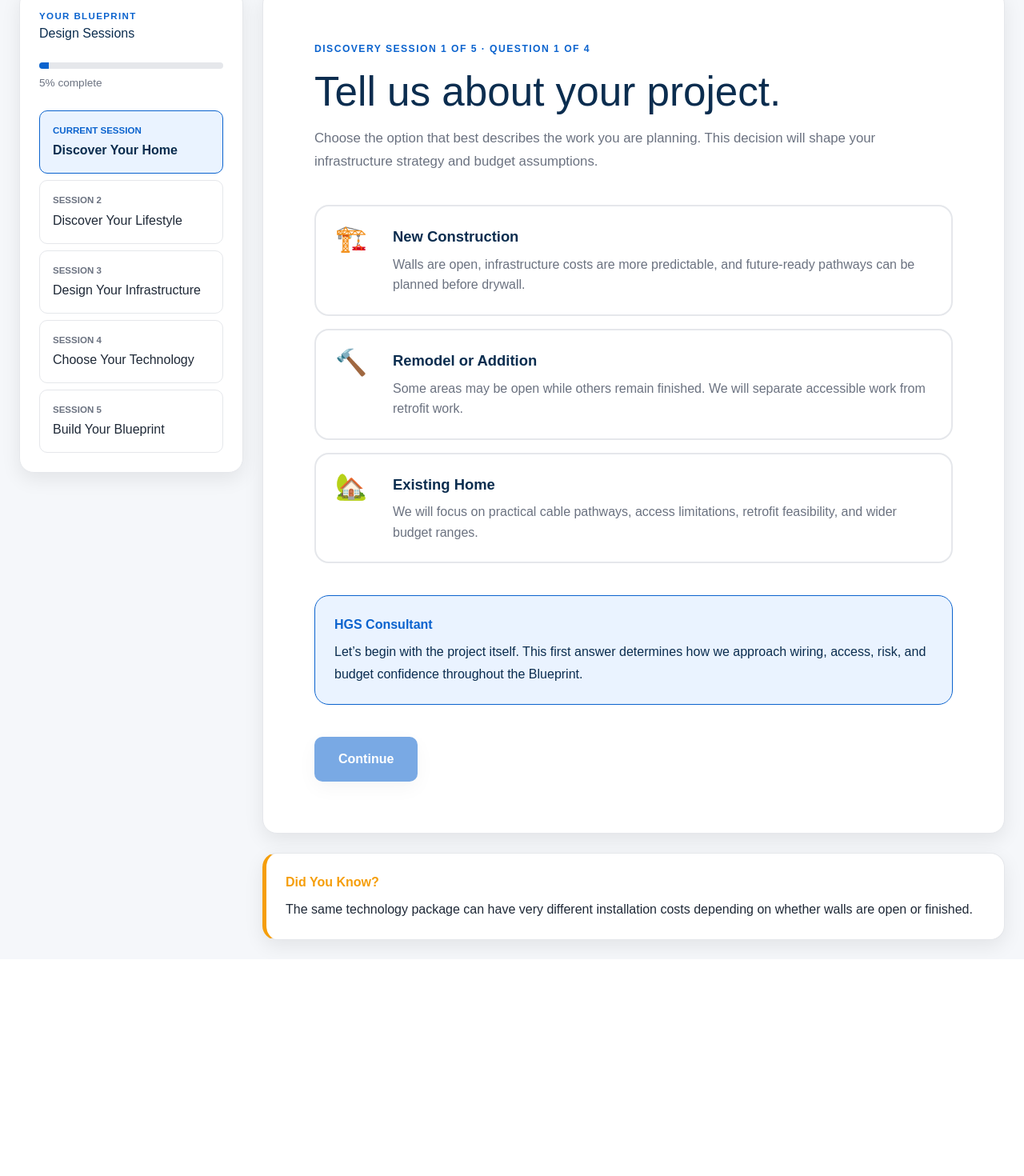
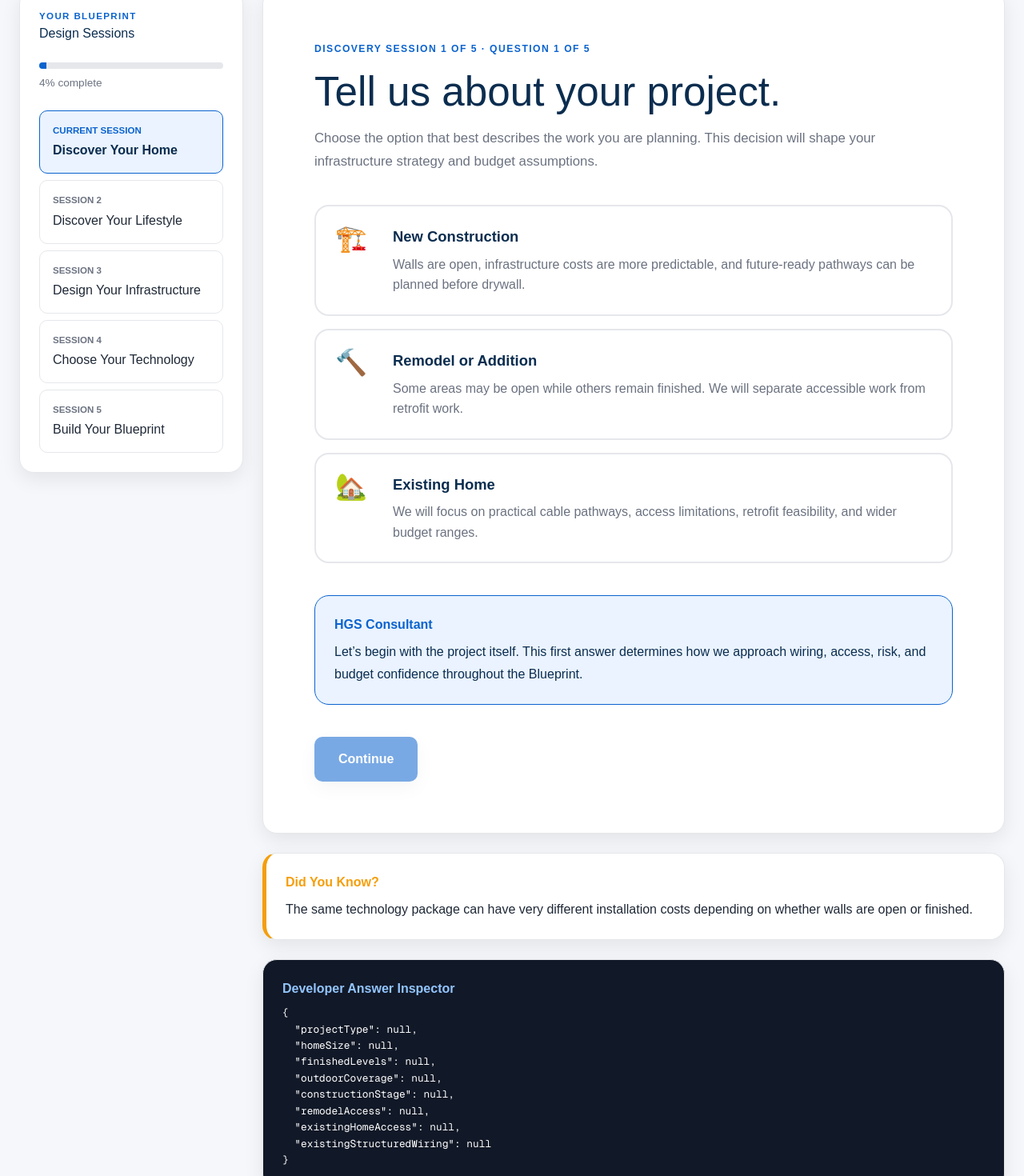
Before and after one commit to HGSolutionsWI/Smart-Home-Blueprint, a Next.js app: page /blueprint in a window 1280 px wide. Shown: the part 115-1585 px from the top of the page at 80% size. Before the commit the page ends 1314 px from the top, so only its background shows below. Built offline with nearby package versions, Linux system fonts and the light colour scheme.

Commit message:
Add yes-no questions and strengthen blueprint guidance types

```diff
--- a/components/consultation/BlueprintWorkspace.tsx
+++ b/components/consultation/BlueprintWorkspace.tsx
@@ -1,20 +1,11 @@
 "use client";
-
-import { useMemo, useState } from "react";
 
 import { QuestionRenderer } from "@/components/consultation/QuestionRenderer";
 import { Card } from "@/components/ui/Card/card";
 import { PrimaryButton } from "@/components/ui/Button/PrimaryButton";
-import {
-  discoveryQuestions,
-  projectTypeGuidance,
-} from "@/data/consultation/discovery";
+import { projectTypeGuidance } from "@/data/consultation/discovery";
+import { useBlueprint } from "@/hooks/useBlueprint";
 import { theme } from "@/lib/constants/theme";
-import type {
-  BlueprintAnswer,
-  BlueprintAnswers,
-  BlueprintQuestion,
-} from "@/types/blueprint";
 
 const consultationSteps = [
   "Discover Your Home",
@@ -24,112 +15,28 @@ const consultationSteps = [
   "Build Your Blueprint",
 ];
 
-function questionMatchesCondition(
-  question: BlueprintQuestion,
-  answers: BlueprintAnswers,
-) {
-  if (!question.condition) {
-    return true;
-  }
+export function BlueprintWorkspace() {
+  const {
+    answers,
+    currentAnswer,
+    currentQuestion,
+    visibleQuestions,
+    safeQuestionIndex,
+    progress,
+    canContinue,
+    answerQuestion,
+    nextQuestion,
+    previousQuestion,
+  } = useBlueprint();
 
-  const conditionAnswer = answers[question.condition.questionId];
-
-  if (
-    question.condition.equals !== undefined &&
-    conditionAnswer !== question.condition.equals
-  ) {
-    return false;
-  }
-
-  if (question.condition.includes !== undefined) {
-    if (!Array.isArray(conditionAnswer)) {
-      return false;
-    }
-
-    if (!conditionAnswer.includes(question.condition.includes)) {
-      return false;
-    }
-  }
-
-  return true;
-}
-
-export function BlueprintWorkspace() {
-  const [questionIndex, setQuestionIndex] = useState(0);
-
-  const [answers, setAnswers] = useState<BlueprintAnswers>({
-    projectType: null,
-    homeSize: null,
-    finishedLevels: null,
-    outdoorCoverage: null,
-    constructionStage: null,
-    remodelAccess: null,
-    existingHomeAccess: null,
-  });
-
-  const visibleQuestions = useMemo(
-    () =>
-      discoveryQuestions.filter((question) =>
-        questionMatchesCondition(question, answers),
-      ),
-    [answers],
-  );
-
-  const safeQuestionIndex = Math.min(
-    questionIndex,
-    Math.max(visibleQuestions.length - 1, 0),
-  );
-
-  const currentQuestion = visibleQuestions[safeQuestionIndex];
-  const currentAnswer = answers[currentQuestion.id] ?? null;
-
-  const progress = Math.round(
-    ((safeQuestionIndex + 1) / visibleQuestions.length) * 20,
-  );
-
-  const activeGuidance = useMemo(() => {
-    if (
-      currentQuestion.id === "projectType" &&
-      typeof currentAnswer === "string" &&
-      currentAnswer in projectTypeGuidance
-    ) {
-      return projectTypeGuidance[
+  const activeGuidance =
+  currentQuestion.id === "projectType" &&
+  typeof currentAnswer === "string" &&
+  currentAnswer in projectTypeGuidance
+    ? projectTypeGuidance[
         currentAnswer as keyof typeof projectTypeGuidance
-      ];
-    }
-
-    return currentQuestion.defaultGuidance;
-  }, [currentAnswer, currentQuestion]);
-
-  const hasAnswer = Array.isArray(currentAnswer)
-    ? currentAnswer.length > 0
-    : currentAnswer !== null &&
-      currentAnswer !== undefined &&
-      currentAnswer !== "";
-
-  const canContinue =
-    currentQuestion.required === false || hasAnswer;
-
-  function handleAnswer(answer: BlueprintAnswer) {
-    setAnswers((previousAnswers) => ({
-      ...previousAnswers,
-      [currentQuestion.id]: answer,
-    }));
-  }
-
-  function handleContinue() {
-    if (!canContinue) return;
-
-    if (safeQuestionIndex < visibleQuestions.length - 1) {
-      setQuestionIndex((current) => current + 1);
-    }
-  }
-
-  function handlePrevious() {
-    if (safeQuestionIndex > 0) {
-      setQuestionIndex((current) => current - 1);
-    }
-  }
+      ]
+    : currentQuestion.defaultGuidance;
 
   return (
     <main
@@ -317,7 +224,7 @@ export function BlueprintWorkspace() {
             <QuestionRenderer
               question={currentQuestion}
               answer={currentAnswer}
-              onAnswer={handleAnswer}
+              onAnswer={answerQuestion}
             />
 
             <div
@@ -361,7 +268,7 @@ export function BlueprintWorkspace() {
               {safeQuestionIndex > 0 && (
                 <button
                   type="button"
-                  onClick={handlePrevious}
+                  onClick={previousQuestion}
                   style={{
                     background: theme.colors.surface,
                     color: theme.colors.primaryDark,
@@ -379,7 +286,7 @@ export function BlueprintWorkspace() {
 
               <PrimaryButton
                 disabled={!canContinue}
-                onClick={handleContinue}
+                onClick={nextQuestion}
                 style={{
                   opacity: canContinue ? 1 : 0.55,
                   cursor: canContinue ? "pointer" : "not-allowed",
@@ -417,6 +324,37 @@ export function BlueprintWorkspace() {
               {activeGuidance.didYouKnow}
             </p>
           </Card>
+
+          <Card
+            style={{
+              marginTop: theme.spacing.lg,
+              background: "#111827",
+              color: "#FFFFFF",
+            }}
+          >
+            <p
+              style={{
+                marginTop: 0,
+                marginBottom: theme.spacing.sm,
+                fontWeight: 800,
+                color: "#93C5FD",
+              }}
+            >
+              Developer Answer Inspector
+            </p>
+
+            <pre
+              style={{
+                margin: 0,
+                overflowX: "auto",
+                whiteSpace: "pre-wrap",
+                fontSize: "0.8rem",
+                lineHeight: 1.6,
+              }}
+            >
+              {JSON.stringify(answers, null, 2)}
+            </pre>
+          </Card>
         </section>
       </div>
     </main>
--- a/components/consultation/QuestionRenderer.tsx
+++ b/components/consultation/QuestionRenderer.tsx
@@ -81,6 +81,35 @@ export function QuestionRenderer({
     );
   }
 
+  if (question.type === "yes-no") {
+    return (
+      <div
+        style={{
+          display: "grid",
+          gridTemplateColumns: "repeat(2, minmax(0, 1fr))",
+          gap: theme.spacing.md,
+          marginBottom: theme.spacing.xl,
+        }}
+      >
+        <OptionCard
+          icon="✓"
+          title="Yes"
+          description="Yes, this applies to my project."
+          selected={answer === true}
+          onSelect={() => onAnswer(true)}
+        />
+
+        <OptionCard
+          icon="✕"
+          title="No"
+          description="No, this does not apply to my project."
+          selected={answer === false}
+          onSelect={() => onAnswer(false)}
+        />
+      </div>
+    );
+  }
+
   return (
     <div
       style={{
--- a/data/consultation/discovery.ts
+++ b/data/consultation/discovery.ts
@@ -1,4 +1,7 @@
-import type { BlueprintQuestion } from "@/types/blueprint";
+import type {
+  BlueprintQuestion,
+  ConsultantGuidance,
+} from "@/types/blueprint";
 
 export const discoveryQuestions: readonly BlueprintQuestion[] = [
   {
@@ -390,16 +393,35 @@ export const discoveryQuestions: readonly BlueprintQuestion[] = [
           "Most pathways are finished and concealed.",
       },
     ],
-    defaultGuidance: {
+        defaultGuidance: {
       consultant:
         "Existing homes can still support excellent wired infrastructure, but access conditions strongly affect labor, feasibility, and budget confidence.",
       didYouKnow:
         "A short installer pathway walkthrough can dramatically improve the accuracy of a retrofit budget.",
     },
   },
+
+  {
+    id: "existingStructuredWiring",
+    sessionId: "discovery",
+    type: "yes-no",
+    title: "Does your home already have structured wiring?",
+    description:
+      "This may include Ethernet, Cat5e, Cat6, coax, speaker wire, security wire, or other low-voltage cabling installed throughout the home.",
+    required: true,
+    defaultGuidance: {
+      consultant:
+        "Existing structured wiring can be extremely valuable. Even older cabling may provide usable pathways or infrastructure that can reduce installation work.",
+      didYouKnow:
+        "Existing Ethernet cabling does not necessarily need to be replaced just because it is older. Its condition, category, termination, and intended use should be evaluated before deciding whether replacement is necessary.",
+    },
+  },
 ];
 
-export const projectTypeGuidance = {
+export const projectTypeGuidance: Record<
+  "new-construction" | "remodel-addition" | "existing-home",
+  ConsultantGuidance
+> = {
   "new-construction": {
     consultant:
       "Excellent timing. Since the walls are open, we can prioritize wiring, conduit, equipment locations, and future expansion before those decisions become expensive to change.",
@@ -418,6 +440,6 @@ export const projectTypeGuidance = {
     consultant:
       "No problem. We will focus on practical routes through attics, basements, crawl spaces, closets, existing conduit, and selective drywall access where needed.",
     didYouKnow:
-      "A finished home can still support excellent wired technology, but installer pathway review becomes much more important.",
+      "A finished home can still support excellent wired infrastructure, but installer pathway review becomes much more important.",
   },
-} as const;
+};
--- a/hooks/useBlueprint.ts
+++ b/hooks/useBlueprint.ts
@@ -50,6 +50,7 @@ export function useBlueprint() {
   constructionStage: null,
   remodelAccess: null,
   existingHomeAccess: null,
+  existingStructuredWiring: null,
 });
 
   const visibleQuestions = useMemo(
```
Lines whose indentation alone changed are shown as unchanged.
